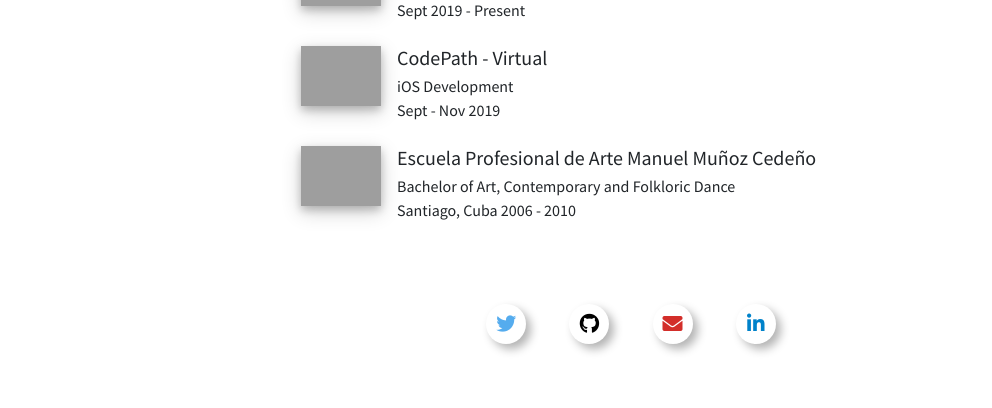
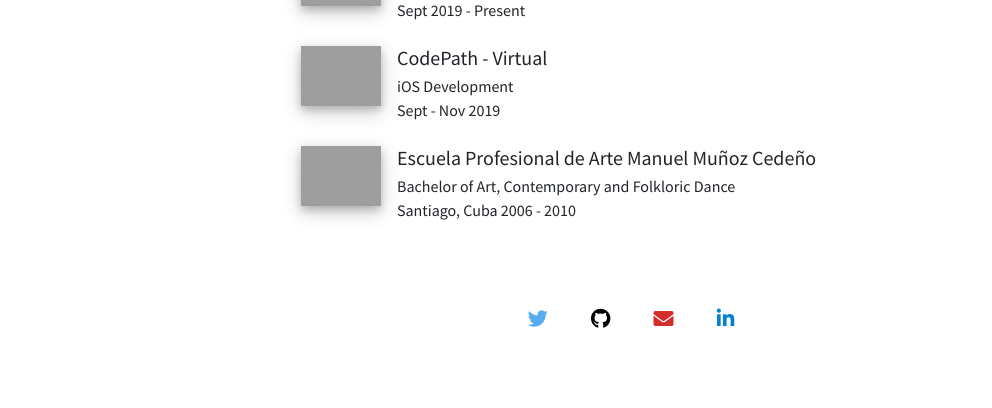
Before and after one commit to josealarconchacon/jose-profile-webpage, a PHP site: page /resume.html in a window 1280 px wide. Shown: the part 1530-1938 px from the top of the page, without its empty margins (9-1001 px from the left). After the commit the page ends 1858 px from the top, so only its background shows below. Run offline with PHP 8.4, Linux system fonts and the light colour scheme; some libraries are stand-ins or nearby versions; grey boxes are pictures that could not be loaded.

Commit message:
changing button ui

```diff
--- a/resume.css
+++ b/resume.css
@@ -96,43 +96,15 @@ hr {
 
 .list-inline-item .fa-twitter {
   color: #55ACEE;
-  box-shadow: 5px 5px 10px rgba(0,0,0,0.3);
-  border-radius: 50%;
-  width:40px;
-  height: 40px;
-  display: flex;
-  justify-content: center;
-  align-items: center;
 }
 .list-inline-item .fa-github {
   color: #000000;
-  box-shadow: 5px 5px 10px rgba(0,0,0,0.3);
-  border-radius: 50%;
-  width:40px;
-  height: 40px;
-  display: flex;
-  justify-content: center;
-  align-items: center;
 }
 .list-inline-item .fa-envelope {
   color: #D32E2A;
-  box-shadow: 5px 5px 10px rgba(0,0,0,0.3);
-  border-radius: 50%;
-  width:40px;
-  height: 40px;
-  display: flex;
-  justify-content: center;
-  align-items: center;
 }
 .list-inline-item .fa-linkedin-in {
   color: #0082CA;
-  box-shadow: 5px 5px 10px rgba(0,0,0,0.3);
-  border-radius: 50%;
-  width:40px;
-  height: 40px;
-  display: flex;
-  justify-content: center;
-  align-items: center;
 }
 footer  {
   margin-top: 50px;
--- a/resume.html
+++ b/resume.html
@@ -104,8 +104,6 @@
 
 </div>
 
-<!-- font-small special-color-dark pt-4 -->
-
 <footer class="page-footer font-small special-color-dark pt-4">
   <div class="container">
     <ul class="list-unstyled list-inline text-center">
```
